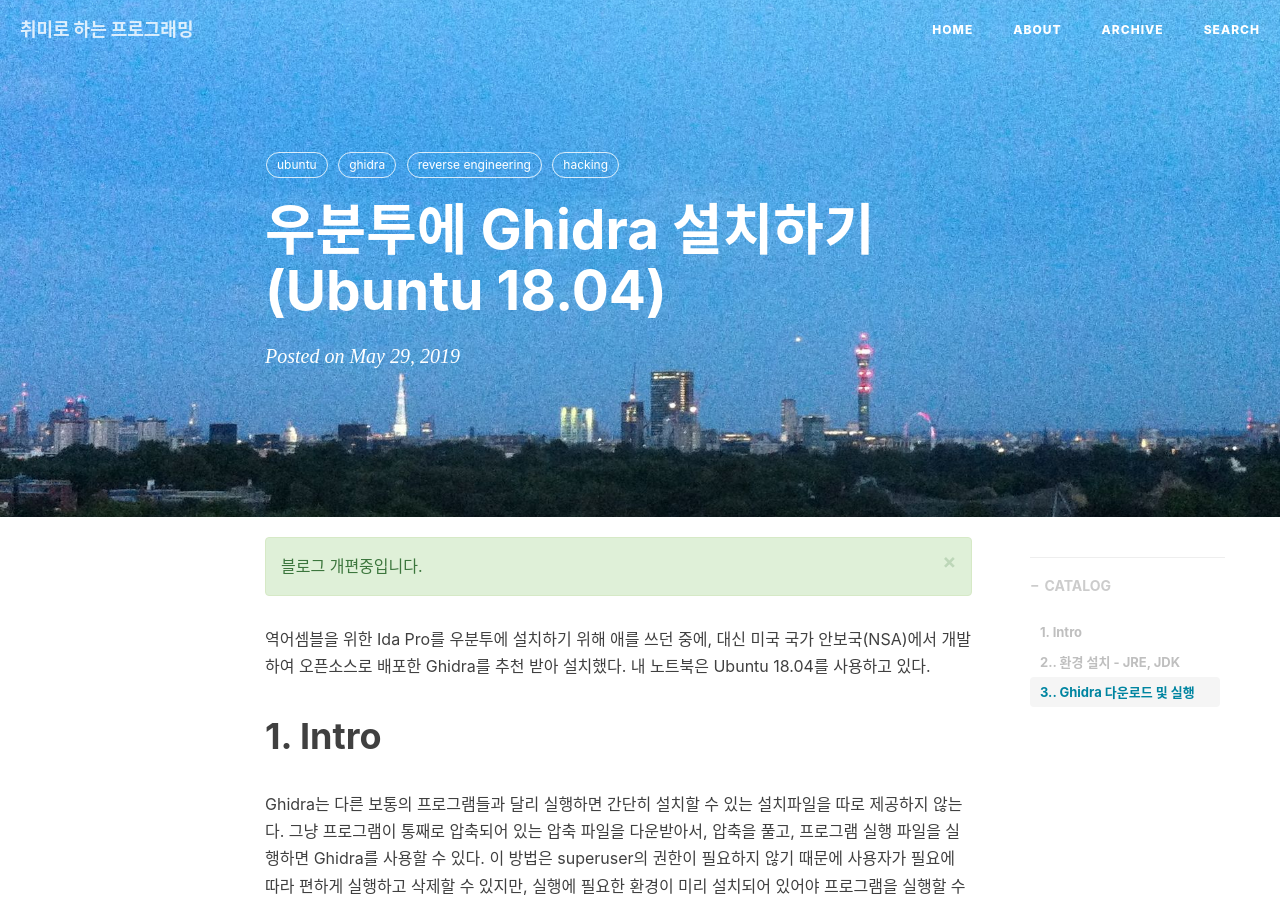
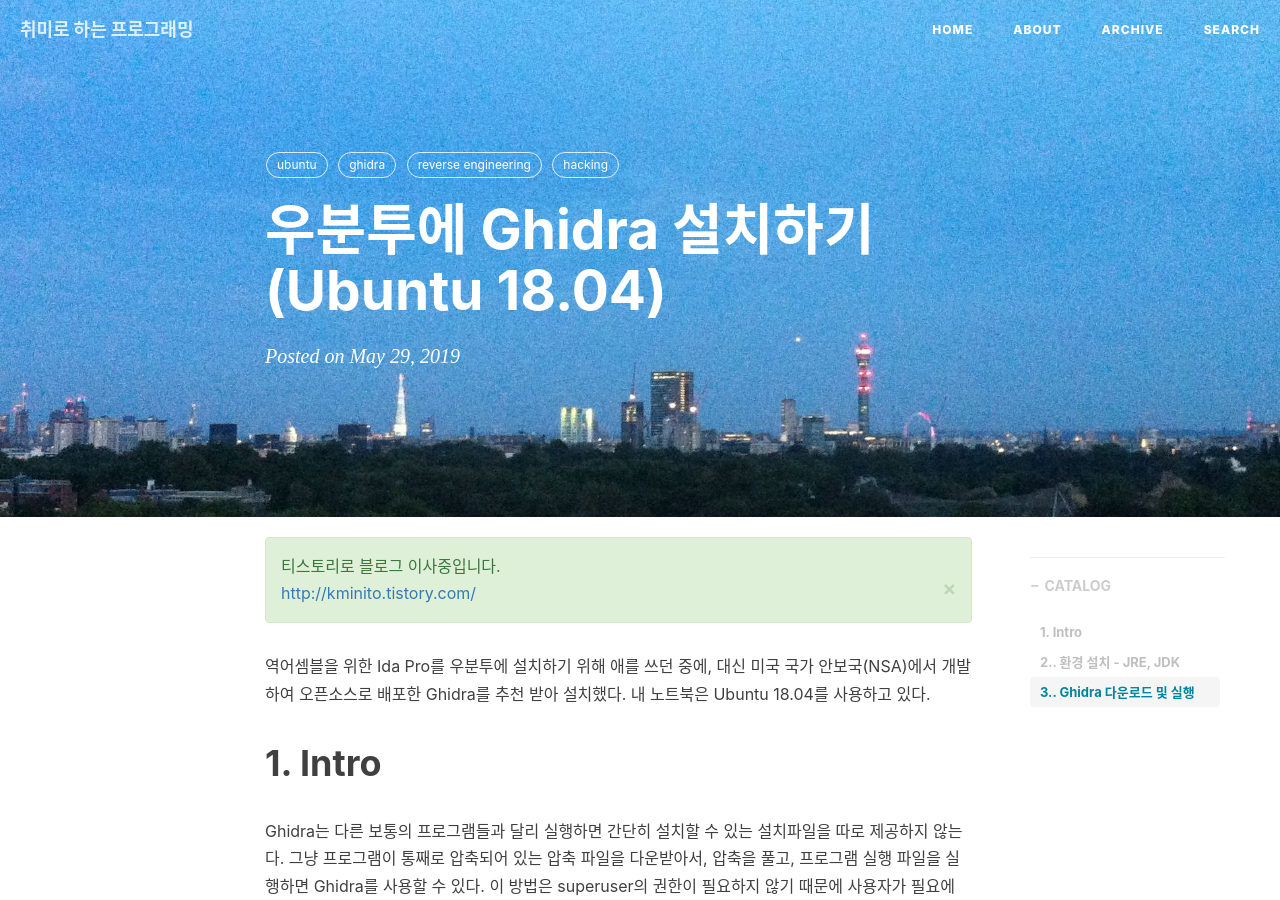
Before and after one commit to kminito/kminito.github.io, a Jekyll site: the page built from _posts/hacking/2019-05-29-ghidra_installation.md, in a window 1280 px wide and 900 px high. Built offline with Jekyll 4.4.1, drawn with Linux system fonts in a browser that asks for light colours; nearby versions of some CDN libraries; comment, search, counter and statistics services are not loaded.

Commit message:
blog move

```diff
--- a/_layouts/post.html
+++ b/_layouts/post.html
@@ -21,7 +21,8 @@
                 post-container">
 
                 <div class="alert alert-success alert-dismissible">
-                  <strong></strong> 블로그 개편중입니다.
+                  <strong></strong> 티스토리로 블로그 이사중입니다.<br><a href="http://kminito.tistory.com/">http://kminito.tistory.com/</a>
+
                   <a href="#" class="close" data-dismiss="alert" aria-label="close">&times;</a>
                 </div>
 				{{ content }}
```
